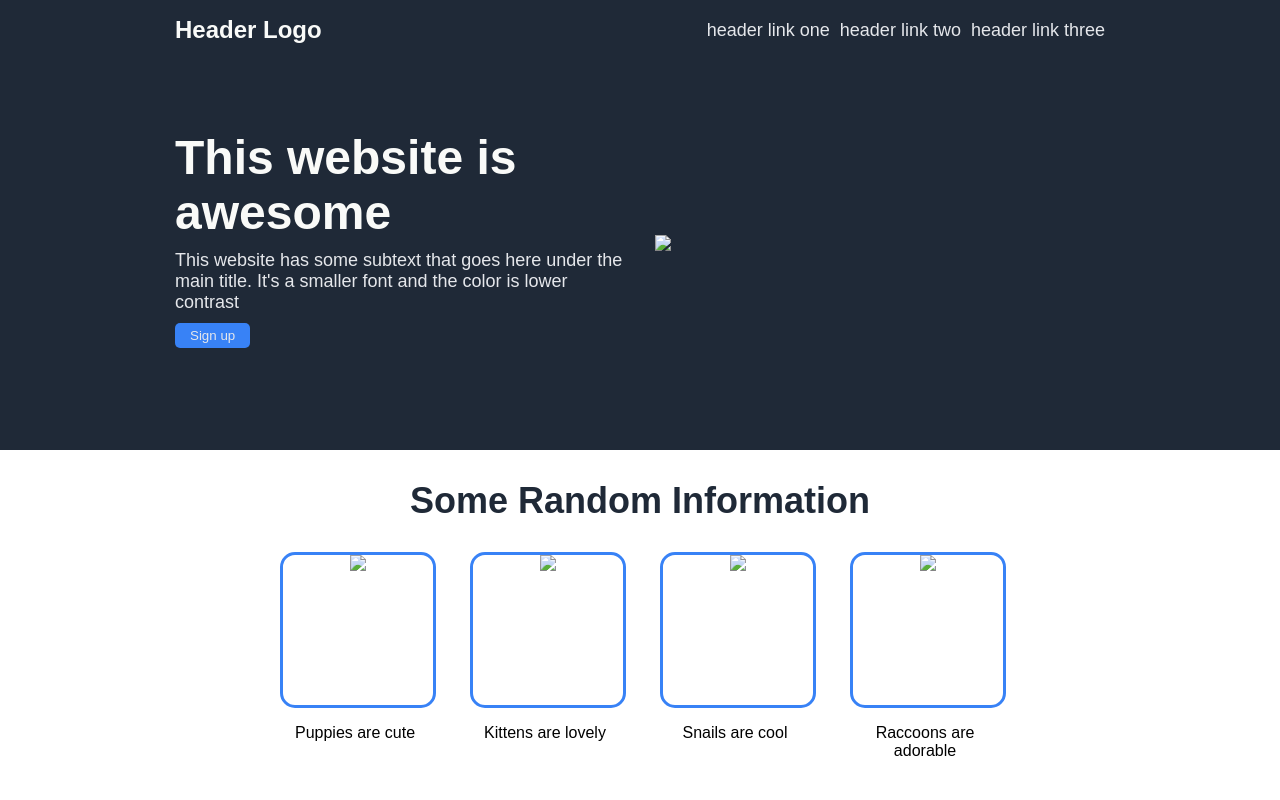
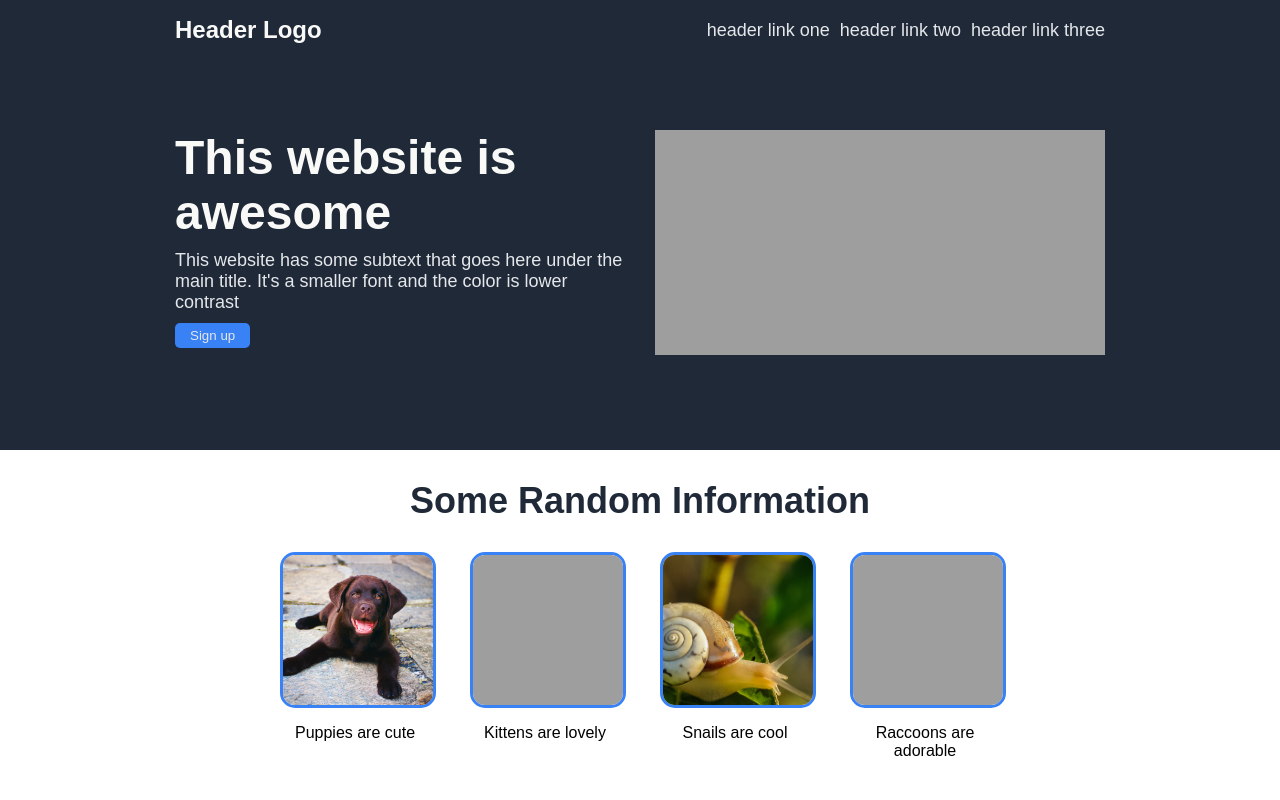
Before and after one commit to synthrian/odin-landing-page, a plain HTML site: page index.html in a window 1280 px wide. Shown: the top 800 px of the page. Drawn offline with Linux system fonts and the light colour scheme; the site is published under a folder, as on GitHub Pages, so addresses that start at the root find nothing.

Commit message:
fixed image links again

```diff
--- a/index.html
+++ b/index.html
@@ -29,7 +29,7 @@
                 <button>Sign up</button>
             </div>
             <div class="description-image">
-                <img src="/images/deer.jpg">
+                <img src="images/deer.jpg">
             </div>
         </div>
     </div>
@@ -40,25 +40,25 @@
             <div class="info-image-container">
                 <div class="info-content">
                     <div class="info-image-border">
-                        <img src="/images/puppy.jpg">
+                        <img src="images/puppy.jpg">
                     </div>
                     <p>Puppies are cute</p>
                 </div>
                 <div class="info-content">
                     <div class="info-image-border">
-                        <img src="/images/kitten.jpg">
+                        <img src="images/kitten.jpg">
                     </div>
                     <p>Kittens are lovely</p>
                 </div>
                 <div class="info-content">
                     <div class="info-image-border">
-                        <img src="/images/snail.jpg">
+                        <img src="images/snail.jpg">
                     </div>
                     <p>Snails are cool</p>
                 </div>
                 <div class="info-content">
                     <div class="info-image-border">
-                        <img src="/images/raccoon.jpg">
+                        <img src="images/raccoon.jpg">
                     </div>
                     <p>Raccoons are adorable</p>
                 </div>
```
